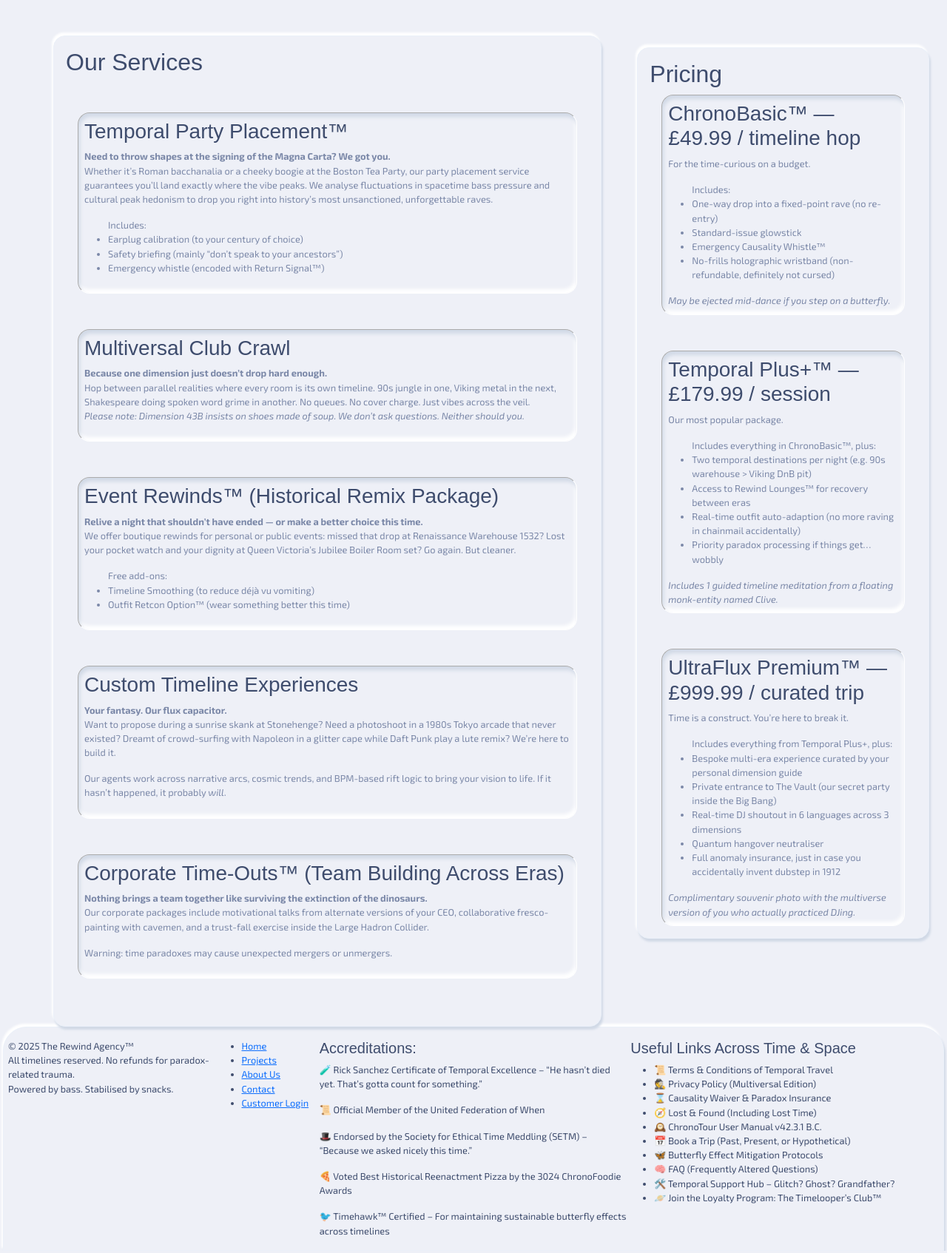
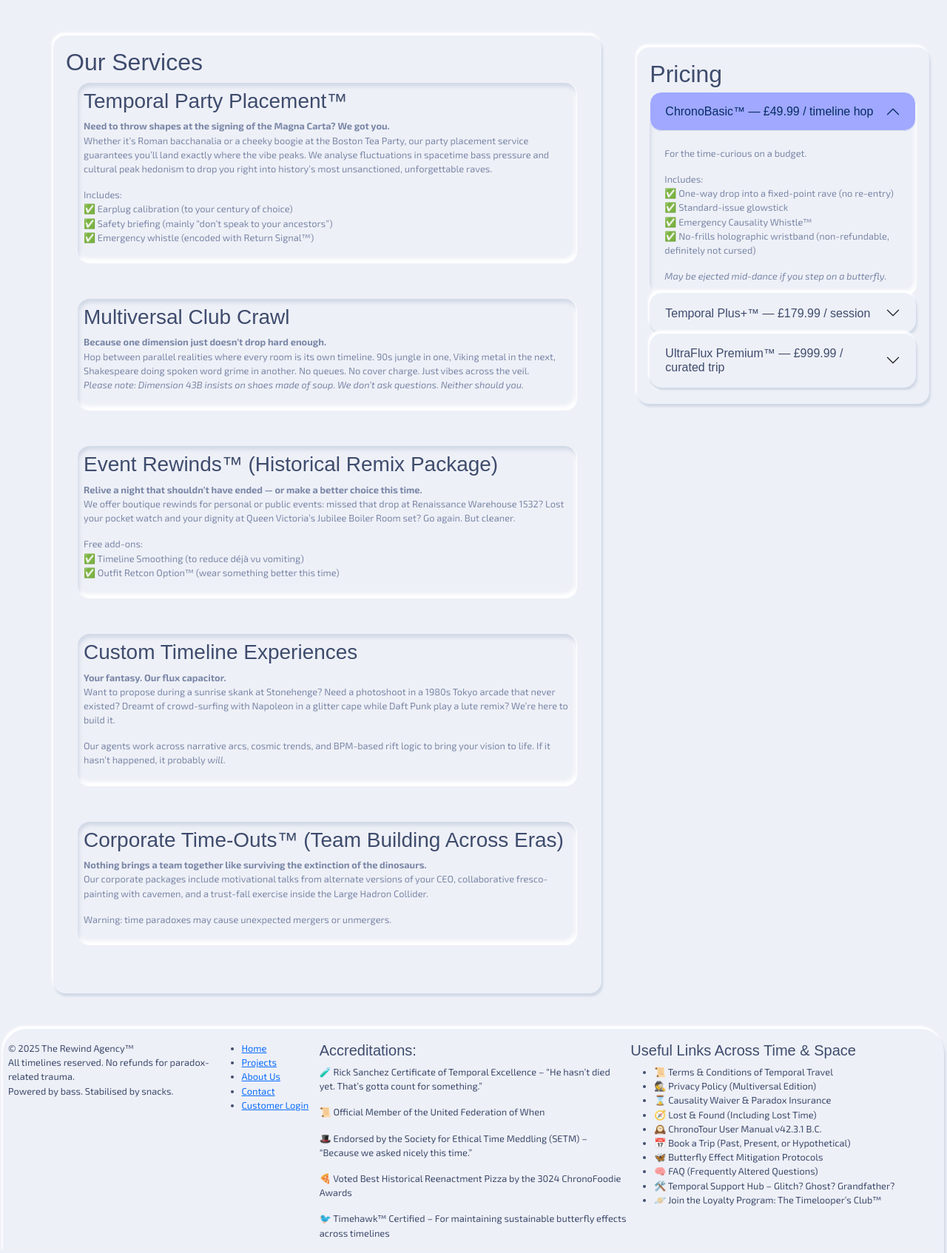
Before and after one commit to chalexR/BootcampWk3-The-Rewind-Agency-Bootstrap-jQuery, a PHP site: page /service.htm in a window 1280 px wide. Shown: the part 72-1766 px from the top of the page at 74% size. Run offline with PHP 8.4, Linux system fonts and the light colour scheme; some libraries are stand-ins or nearby versions; some web fonts are replaced.

Commit message:
finished contetn on the about service page. added an jQuery UI accordion and changed the styles to match the rest of the site.

```diff
--- a/about.htm
+++ b/about.htm
@@ -41,11 +41,11 @@
 <!-- Main Section -->
     <main class="row container-fluid m-0 ps-4 gx-0 m-p-0">
     <!-- Left Column -->
-        <section class="col-md-8 pe-5 ps-5 gy-5 gx-5 m-p-0">
+        <section class="col-md-3 pe-5 ps-5 gy-5 gx-5 m-p-0">
 
         </section>
     <!-- Right Column -->
-        <section class="col-md-4 p-0 pe-4 gy-5 pt-3 m-p-0">
+        <section class="col-md-9 p-0 pe-4 gy-5 pt-3 m-p-0">
 
         </section>
     </main>
--- a/assets/css/style.css
+++ b/assets/css/style.css
@@ -45,6 +45,7 @@ h1,h2,h3,h4,h5{
     font-family: var(--font-header);
     color: var(--text-primary);
 }
+
 footer{
     border-bottom-left-radius: 0 !important;
     border-bottom-right-radius: 0 !important;
@@ -62,13 +63,35 @@ footer{
 
 .w-15{ width:15% !important; }
 
+.ul-ticklist{
+    list-style-type:none;
+    padding:0;
+    text-align:left;
+}
+.ul-ticklist li::before{
+    content:"✅ ";
+}
+
+.accordion-button{
+    top: -4px !important;
+}
+.accordion-button:not(.collapsed){
+    background-color: var(--accent-primary);
+}
+.accordion-button:focus{
+    box-shadow: none;
+}
+
 /* apply to any content you want to have a pop up effect on. There is a seperate class for buttons which overwrites the bootstrap*/
 .focus-element{
     background-color:var(--bg-main);
     box-shadow: var(--int-shadow-card);
     color:var(--text-secondary);
     outline: none;
-    border: 1px inset var(--shadow-light);
+    border-bottom: 1px inset var(--shadow-light) !important;
+    border-right: 1px inset var(--shadow-light) !important;
+    border-top: 1px inset var(--box-border) !important;
+    border-left: 1px inset var(--box-border) !important;
     transition: ease .4s;
     z-index:2;
 }
@@ -80,7 +103,10 @@ footer{
 }
 .focus-element:active{
     background-color:var(--accent-four) !important;
-    border:1px solid var(--accent-four) !important;
+    border-bottom: 1px inset var(--shadow-light) !important;
+    border-right: 1px inset var(--shadow-light) !important;
+    border-top: 1px inset var(--box-border) !important;
+    border-left: 1px inset var(--box-border) !important;
     color: var(--accent-primary) !important;
     transition: ease 0s;
     transform: translateY(4px);
--- a/service.htm
+++ b/service.htm
@@ -42,9 +42,9 @@
     <main class="row container-fluid m-0 ps-4 gx-0 m-p-0">
     <!-- Left Column -->
         <section class="col-md-8 pe-5 ps-5 gy-5 gx-5 m-p-0">
-             <div class="btn-primary p-3">
+             <div class="btn-primary p-3 mb-5">
                 <h2>Our Services</h2>
-                <div class="focus-element rounded-4 my-5 mx-3 p-2">
+                <div class="focus-element rounded-4 my-5 mx-3 mt-2 p-2">
                     <h3>Temporal Party Placement™</h3>
                     <p>
                         <strong>Need to throw shapes at the signing of the Magna Carta? We got you.</strong><br />
@@ -103,8 +103,16 @@
         <section class="col-md-4 p-0 pe-4 gy-5 pt-3 m-p-0">
             <div class="btn-primary p-3">
                 <h2>Pricing</h2>
-                <div class="focus-element rounded-4 mb-5 mx-3 p-2">
-                    <h3>ChronoBasic™ — £49.99 / timeline hop</h3>
+
+                <div class="accordion" id="accordionPricing">
+                <div class="accordion-item focus-element rounded-4">
+                    <h2 class="accordion-header ">
+                    <button class="accordion-button rounded-4 btn-primary" type="button" data-bs-toggle="collapse" data-bs-target="#collapseOne" aria-expanded="true" aria-controls="collapseOne">
+                        ChronoBasic™ — £49.99 / timeline hop
+                    </button>
+                    </h2>
+                    <div id="collapseOne" class="accordion-collapse collapse show" data-bs-parent="#accordionPricing">
+                    <div class="accordion-body">
                         <p>For the time-curious on a budget.</p>
                         <ul class="ul-ticklist">
                             Includes:
@@ -115,8 +123,16 @@
                         </ul>
                         <i>May be ejected mid-dance if you step on a butterfly.</i>
                     </div>
-                <div class="focus-element rounded-4 my-5 mx-3 p-2">
-                    <h3>Temporal Plus+™ — £179.99 / session</h3>
+                    </div>
+                </div>
+                <div class="accordion-item focus-element rounded-4">
+                    <h2 class="accordion-header">
+                    <button class="accordion-button collapsed rounded-4 btn-primary" type="button" data-bs-toggle="collapse" data-bs-target="#collapseTwo" aria-expanded="false" aria-controls="collapseTwo">
+                        Temporal Plus+™ — £179.99 / session
+                    </button>
+                    </h2>
+                    <div id="collapseTwo" class="accordion-collapse collapse" data-bs-parent="#accordionPricing">
+                    <div class="accordion-body">
                         <p>Our most popular package.</p>
                         <ul class="ul-ticklist">
                             Includes everything in ChronoBasic™, plus:
@@ -127,8 +143,16 @@
                         </ul>
                         <i>Includes 1 guided timeline meditation from a floating monk-entity named Clive.</i>
                     </div>
-                <div class="focus-element rounded-4 mt-5 mx-3 p-2">
-                    <h3>UltraFlux Premium™ — £999.99 / curated trip</h3>
+                    </div>
+                </div>
+                <div class="accordion-item focus-element rounded-4">
+                    <h2 class="accordion-header">
+                    <button class="accordion-button collapsed rounded-4 btn-primary" type="button" data-bs-toggle="collapse" data-bs-target="#collapseThree" aria-expanded="false" aria-controls="collapseThree">
+                        UltraFlux Premium™ — £999.99 / curated trip
+                    </button>
+                    </h2>
+                    <div id="collapseThree" class="accordion-collapse collapse" data-bs-parent="#accordionPricing">
+                    <div class="accordion-body">
                         <p>Time is a construct. You’re here to break it.</p>
                         <ul class="ul-ticklist">
                             Includes everything from Temporal Plus+, plus:
@@ -139,6 +163,9 @@
                             <li>Full anomaly insurance, just in case you accidentally invent dubstep in 1912</li>
                         </ul>
                         <i>Complimentary souvenir photo with the multiverse version of you who actually practiced DJing.</i>
+                    </div>
+                    </div>
+                </div>
                 </div>
             </div>
         </section>
```
Lines whose indentation alone changed are shown as unchanged.
